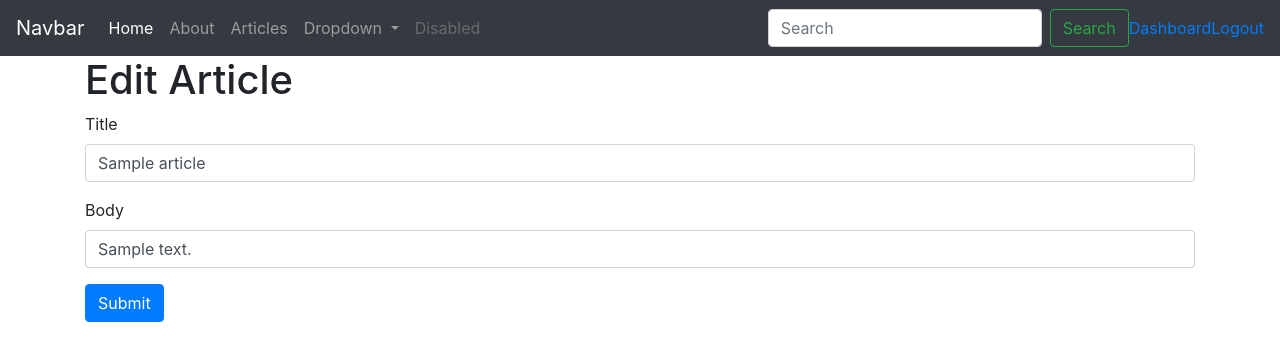
After one commit to coding-fantastic/everything-blog, a Flask app: page /edit_article/1 in a window 1280 px wide. The commit adds this page. Shown: the top 361 px of the page. Run offline with Flask 2, Linux system fonts and the light colour scheme; the visitor is signed in with stand-in values (Sample User, id 1); tables that the repository leaves empty or names only in its code hold one stand-in row (values such as "Sample post"); some libraries are stand-ins or nearby versions.

Commit message:
edit and delete articles |

```diff
--- a/app.py
+++ b/app.py
@@ -214,6 +214,68 @@ def add_article():
 
     return render_template('add_article.html', form = form)
 
+# edit article
+@app.route('/edit_article/<string:id>', methods = ['GET', 'POST'])
+@is_logged_in
+def edit_article(id):
+    # create cursor
+    cur = mysql.connection.cursor()
+
+    # get article by id
+    result = cur.execute("SELECT * from articles where id =%s" , [id])
+
+    article = cur.fetchone()
+
+    # get form
+    form = ArticleForm(request.form)
+
+    # populate article form fileds
+    form.title.data = article['title']
+    form.body.data = article['body']
+
+    if request.method == 'POST' and  form.validate():
+        title = request.form['title']
+        body = request.form['body']
+
+        # create cursor
+        cur = mysql.connection.cursor()
+
+        # execute
+        cur.execute("Update articles set title= %s , body = %s  where id = %s", (title , body , id ))
+
+        # commit to db
+        mysql.connection.commit()
+
+        # close connection
+        cur.close()
+
+        flash('Article Updated', 'success')
+
+        return redirect(url_for('dashboard'))
+
+    return render_template('edit_article.html', form=form)
+
+# delete article
+@app.route('/delete_article/<string:id>', methods=['POST'])
+@is_logged_in
+def delete_article(id):
+    # create cursor
+    cur = mysql.connection.cursor()
+
+    # execute
+    cur.execute("Delete from articles where id = %s " , [id])
+
+    # commit to db
+    mysql.connection.commit()
+
+    # close connection
+    cur.close()
+
+    flash('Article deleted', 'success')
+
+    return redirect(url_for('dashboard'))
+
+
 if __name__ == '__main__':
     app.secret_key='secret123'
     app.run(debug=True)
--- /dev/null
+++ b/templates/edit_article.html
@@ -0,0 +1,21 @@
+{% extends 'layout.html' %}
+
+
+{% block body %}
+
+<h1>Edit Article</h1>
+{% from  'includes/_formhelpers.html' import  render_field %}
+<form action="" method="post">
+    <div class="form-group">
+        {{render_field(form.title, class_="form-control")}}
+    </div>
+    <div class="form-group">
+        <!-- with ckeditor with which will render later and overwrtie content from db   -->
+        <!-- {{render_field(form.body, class_='form-control', id="editor")}} -->
+        <!-- without ckeditor which allows us to see content from db  -->
+        {{render_field(form.body, class_='form-control')}}
+    </div>
+    <p><input type="submit"  value="Submit" class="btn btn-primary"></p>
+</form>
+
+{% endblock body %}
--- a/templates/layout.html
+++ b/templates/layout.html
@@ -4,7 +4,7 @@
     <meta charset="UTF-8">
     <meta name="viewport" content="width=device-width, initial-scale=1.0">
     <link rel="stylesheet" href="https://stackpath.bootstrapcdn.com/bootstrap/4.5.0/css/bootstrap.min.css" integrity="sha384-9aIt2nRpC12Uk9gS9baDl411NQApFmC26EwAOH8WgZl5MYYxFfc+NcPb1dKGj7Sk" crossorigin="anonymous">
-
+    <script src="https://cdn.ckeditor.com/4.14.1/standard/ckeditor.js"></script>
     <title>My app</title>
 </head>
 <body>
@@ -25,7 +25,6 @@
     <script src="https://cdn.jsdelivr.net/npm/popper.js@1.16.0/dist/umd/popper.min.js" integrity="sha384-Q6E9RHvbIyZFJoft+2mJbHaEWldlvI9IOYy5n3zV9zzTtmI3UksdQRVvoxMfooAo" crossorigin="anonymous"></script>
     <script src="https://stackpath.bootstrapcdn.com/bootstrap/4.5.0/js/bootstrap.min.js" integrity="sha384-OgVRvuATP1z7JjHLkuOU7Xw704+h835Lr+6QL9UvYjZE3Ipu6Tp75j7Bh/kR0JKI" crossorigin="anonymous"></script>
 
-    <script src="https://cdn.ckeditor.com/4.14.1/standard/ckeditor.js"></script>
     <script type="text/javascript">
         CKEDITOR.replace('editor')
     </script>
```
Also changed, not shown: templates/dashboard.html (+9 -2 lines).
